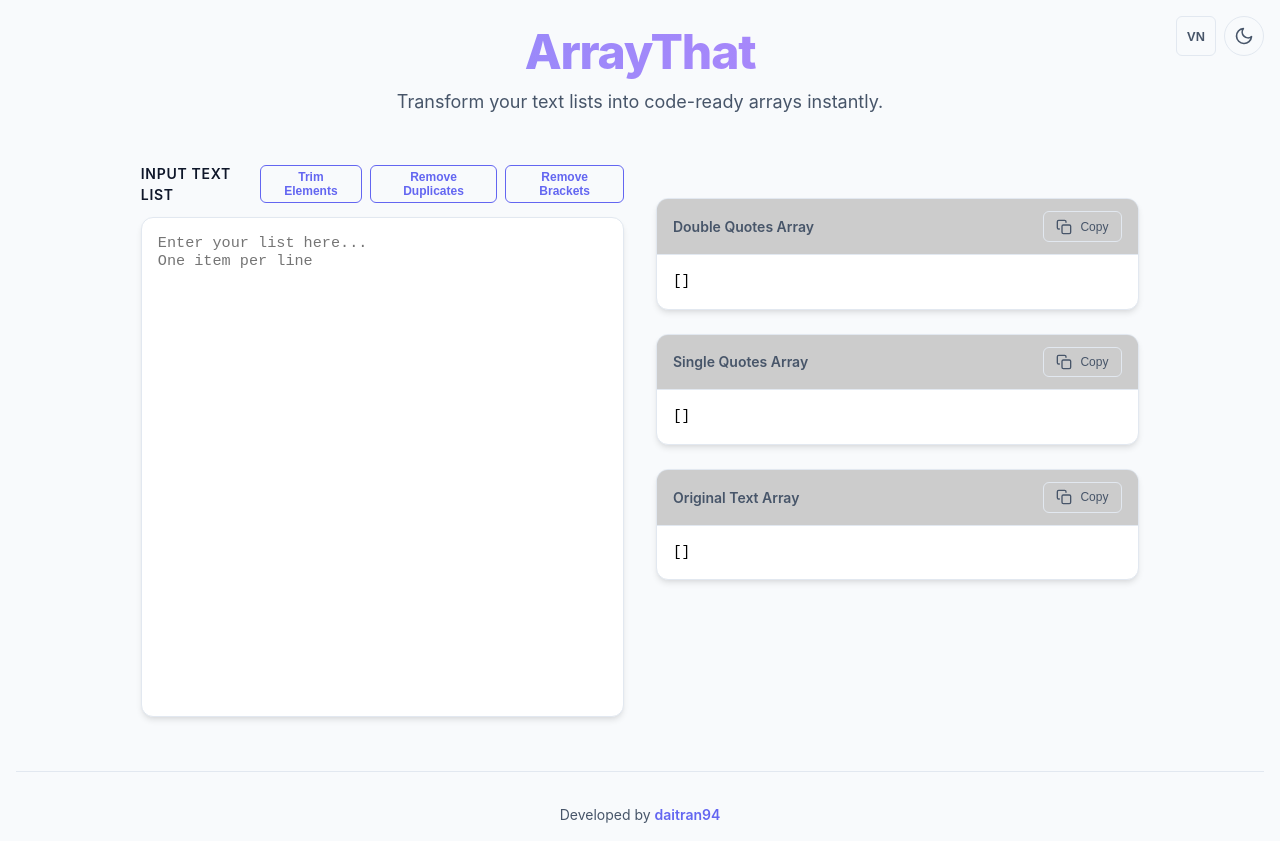
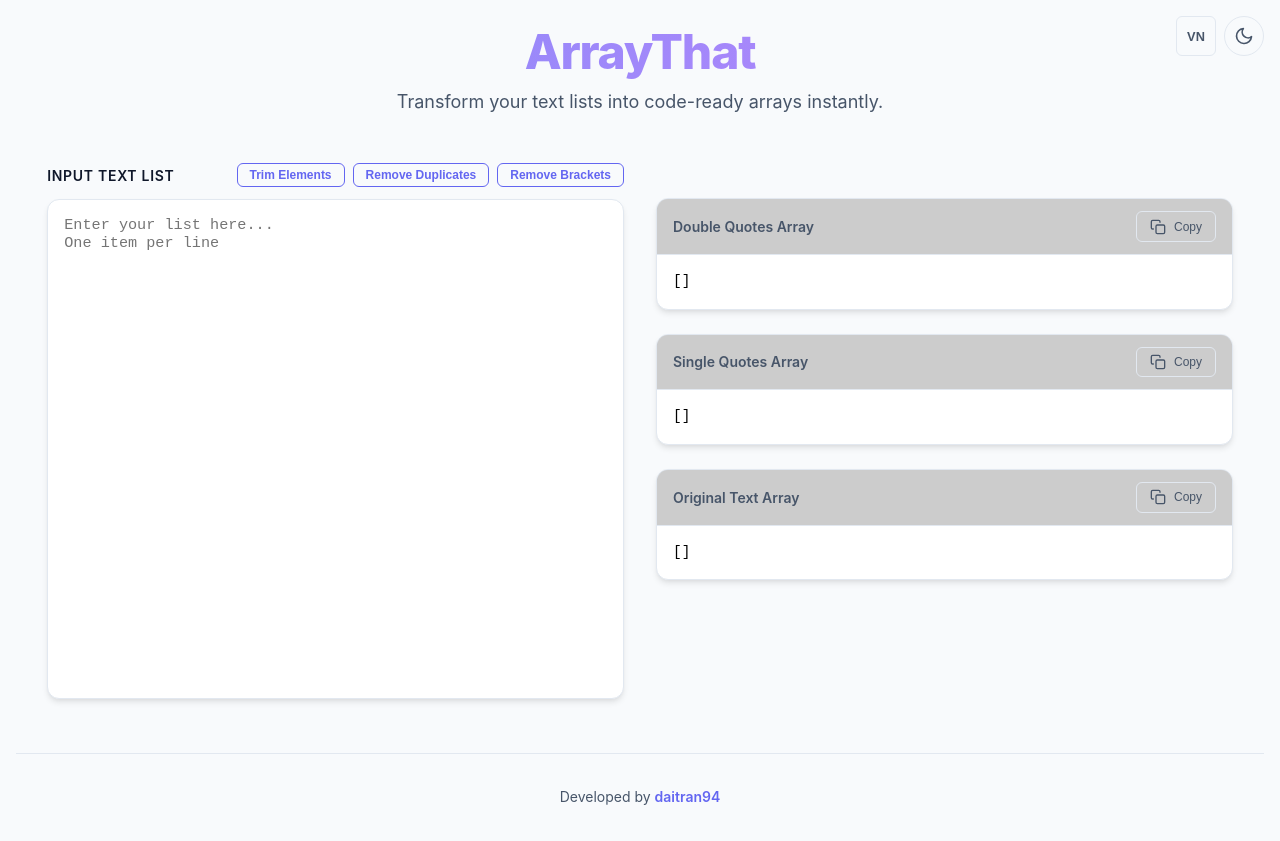
Before and after one commit to daitran94/arraythat, a React (Vite) app: page / in a window 1280 px wide. Built offline with nearby package versions, Linux system fonts and the light colour scheme.

Commit message:
Optimize layout width: increase max-width and reduce padding

```diff
--- a/src/index.css
+++ b/src/index.css
@@ -129,7 +129,7 @@ body {
   display: grid;
   grid-template-columns: 1fr;
   gap: 2rem;
-  max-width: 80%;
+  max-width: 95%;
   margin: 0 auto;
 }
 
```
